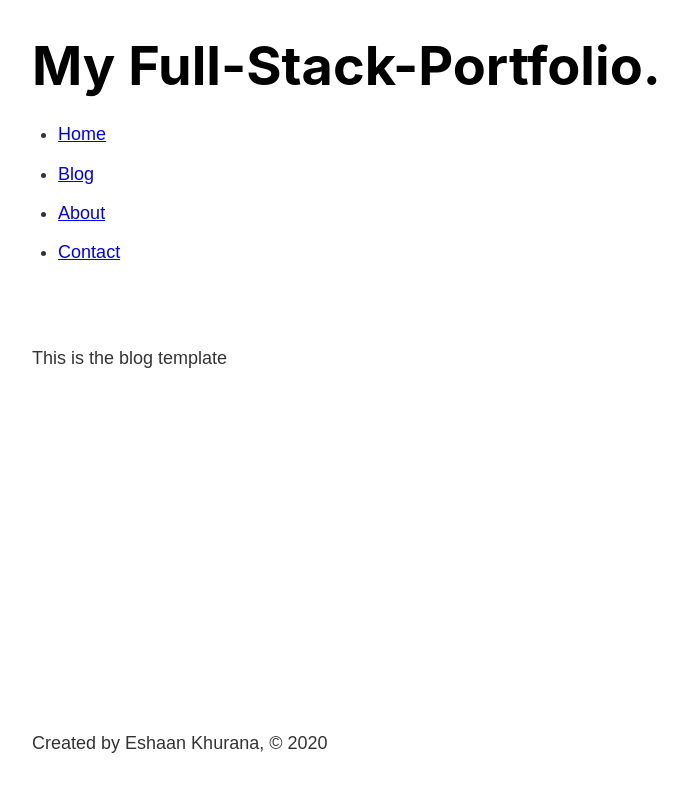
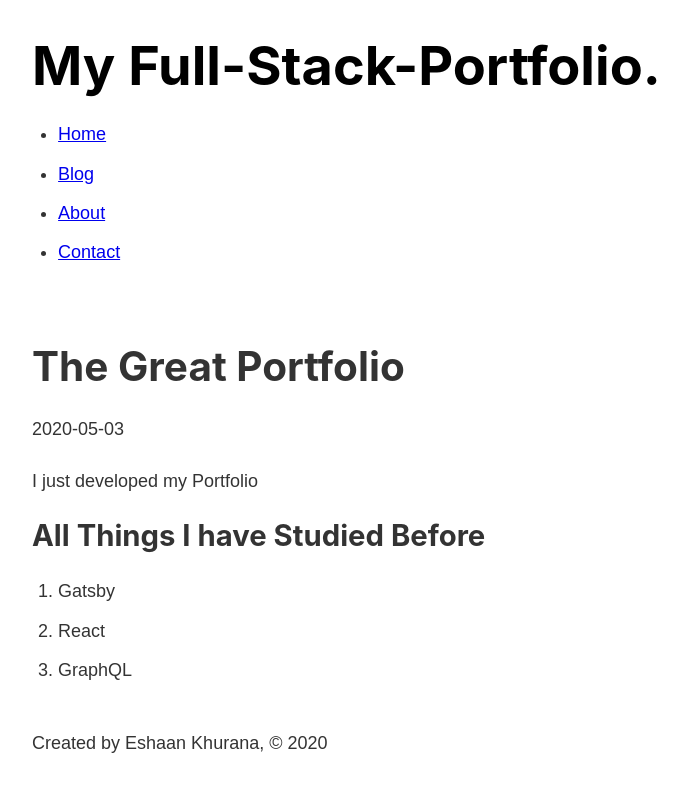
Before and after one commit to eshaan007/Portfolio-v1, a Gatsby site: page /blog/gatsby in a window 1280 px wide. Shown: the whole page, without its empty margins (251-939 px from the left). Built offline with nearby package versions, Linux system fonts and the light colour scheme; Gatsby itself is replaced by a stand-in of ours.

Commit message:
Added Blog Posts

```diff
--- a/src/templates/blog.js
+++ b/src/templates/blog.js
@@ -1,10 +1,25 @@
 import React from 'react'
 import Layout from '../components/layout'
+import { graphql } from 'gatsby'
 
-const Blog = () => {
+export const query = (graphql`
+    query($slug: String!) {
+        markdownRemark(fields: { slug: { eq: $slug } }) {
+            frontmatter {
+                title
+                date
+            }
+            html
+        }
+    }
+`)
+
+const Blog = (props) => {
     return (
         <Layout>
-            This is the blog template
+            <h1>{props.data.markdownRemark.frontmatter.title}</h1>
+            <p>{props.data.markdownRemark.frontmatter.date}</p>
+            <div dangerouslySetInnerHTML = {{ __html: props.data.markdownRemark.html}}></div>
         </Layout>
     )
 }
```
